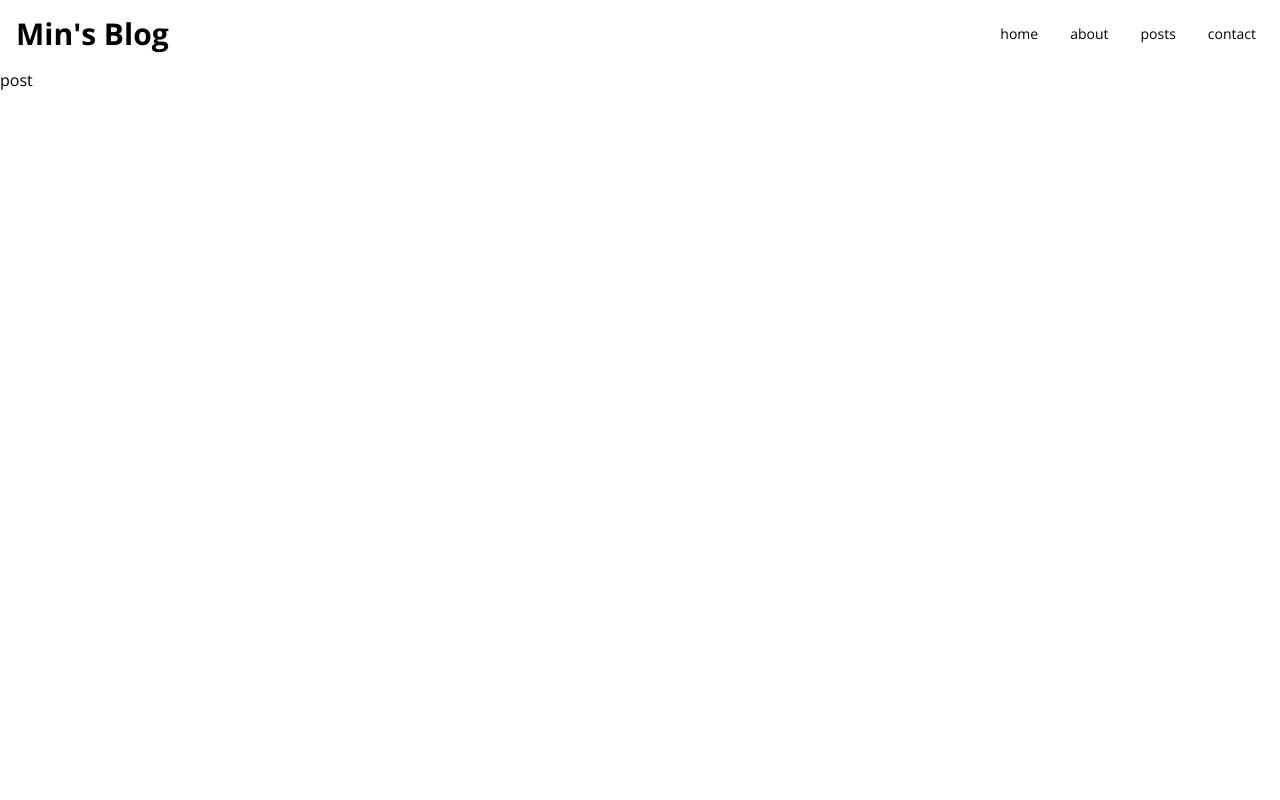
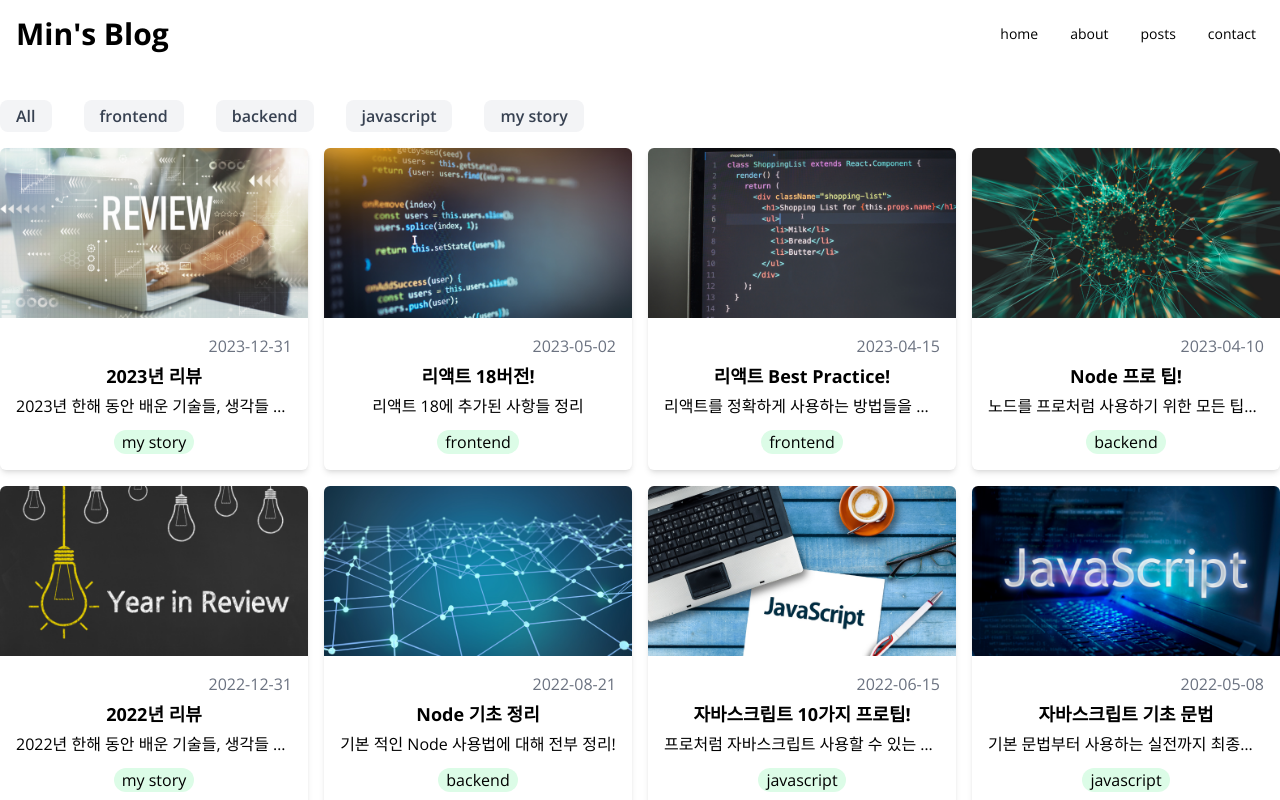
Before and after one commit to MintaekCho/Blog-app, a Next.js app: page /posts in a window 1280 px wide. Shown: the top 800 px of the page. Built offline with nearby package versions, Linux system fonts and the light colour scheme.

Commit message:
feat: Posts 페이지, category별 필터링 적용

```diff
--- a/src/app/layout.tsx
+++ b/src/app/layout.tsx
@@ -20,7 +20,7 @@ export default function RootLayout({
       <body className="flex flex-col mx-auto max-w-screen-2xl ">
         <Header />
         <main className="grow">{children}</main>
-        {/* <Footer /> */}
+        <Footer />
       </body>
     </html>
   );
--- a/src/app/page.tsx
+++ b/src/app/page.tsx
@@ -4,7 +4,7 @@ import YouMayLikePost from "@/components/YouMayLikePost";
 
 export default function Home() {
   return (
-    <section className="">
+    <section className="p-4">
       <Profile />
       <FeturedPosts />
       <YouMayLikePost />
--- a/src/app/posts/page.tsx
+++ b/src/app/posts/page.tsx
@@ -1,9 +1,10 @@
-import React from 'react';
+import { getAllPosts } from '@/api/posts';
+import Category from '@/components/Category';
+import GridPosts from '@/components/GridPosts';
+import MainPosts from '@/components/MainPosts';
 
-export default function PostPage() {
-    return (
-        <div>
-            post
-        </div>
-    );
+export default async function PostPage() {
+    const posts = await getAllPosts();
+
+    return <MainPosts posts={posts} />
 }
--- /dev/null
+++ b/src/components/Category.tsx
@@ -0,0 +1,14 @@
+import React from "react";
+
+export default function Category({setCategory}: any) {
+  const category = ["All", "frontend", "backend", "javascript", "my story"];
+
+
+  return (
+    <ul className="flex gap-8 text-gray-700 font-semibold">
+      {category.map((c) => (
+        <li onClick={() => setCategory(c)} className="px-4 py-1 bg-gray-100 rounded-lg cursor-pointer hover:bg-gray-500 hover:text-white">{c}</li>
+      ))}
+    </ul>
+  );
+}
--- a/src/components/FeaturedPosts.tsx
+++ b/src/components/FeaturedPosts.tsx
@@ -1,17 +1,13 @@
-import { getAllPosts, getFeaturedPost } from "@/api/posts";
+import { getFeaturedPost } from "@/api/posts";
 import React from "react";
-import PostCard from "./PostCard";
+import GridPosts from "./GridPosts";
 
 export default async function FeturedPosts() {
   const posts = await getFeaturedPost();
   return (
     <section className="">
       <h2 className="text-xl font-bold my-2">Featured Posts</h2>
-      <div className="grid grid-cols-1 sm:grid-cols-2 md:grid-cols-3 lg:grid-cols-4 gap-4">
-        {posts.map((post, i) => (
-          <PostCard key={i} post={post} />
-        ))}
-      </div>
+      <GridPosts posts={posts} />
     </section>
   );
 }
--- a/src/components/Footer.tsx
+++ b/src/components/Footer.tsx
@@ -2,7 +2,7 @@ import React from 'react';
 
 export default function Footer() {
     return (
-        <footer className='absolute bottom-0 bg-black w-full text-white text-center'>
+        <footer className='bg-black w-full text-white text-center'>
             footer
         </footer>
     );
--- /dev/null
+++ b/src/components/GridPosts.tsx
@@ -0,0 +1,13 @@
+import { Post } from "@/api/posts";
+import React from "react";
+import PostCard from "./PostCard";
+
+export default function GridPosts({ posts }: { posts: Post[] }) {
+  return (
+    <section className="grid grid-cols-1 sm:grid-cols-2 md:grid-cols-3 lg:grid-cols-4 gap-4">
+      {posts.map((post, i) => (
+        <PostCard key={i} post={post} />
+      ))}
+    </section>
+  );
+}
--- /dev/null
+++ b/src/components/MainPosts.tsx
@@ -0,0 +1,25 @@
+"use client";
+import { Post } from "@/api/posts";
+import React, { useEffect, useState } from "react";
+import Category from "./Category";
+import GridPosts from "./GridPosts";
+
+export default function MainPosts({ posts }: { posts: Post[] }) {
+  const [activePosts, setActivePosts] = useState<Post[]>(posts);
+  const [category, setCategory] = useState("All");
+
+  useEffect(() => {
+    if (category === "All") {
+      setActivePosts(posts);
+    } else {
+      setActivePosts(posts.filter((post) => post.category === category));
+    }
+  }, [category]);
+
+  return (
+    <section className="mt-8 flex flex-col gap-4">
+      <Category setCategory={setCategory} />
+      {activePosts && <GridPosts posts={activePosts} />}
+    </section>
+  );
+}
--- a/src/components/PostCard.tsx
+++ b/src/components/PostCard.tsx
@@ -7,7 +7,7 @@ export default function PostCard({ post }: { post: Post }) {
   const { title, description, category, date, path } = post;
   return (
     <Link href={`/posts/${path}`}>
-      <article className="rounded-md overflow-hidden shadow-lg">
+      <article className="rounded-md overflow-hidden shadow-md hover:shadow-lg">
         <Image
         className="w-full"
           src={`/images/posts/${path}.png`}
@@ -16,7 +16,7 @@ export default function PostCard({ post }: { post: Post }) {
           height={200}
         />
         <div className="flex flex-col gap-1 items-center p-4">
-          <time className="self-end">{date}</time>
+          <time className="self-end text-gray-500">{date}</time>
           <h3 className="text-lg font-bold">{title}</h3>
           <p className="w-full truncate text-center">{description}</p>
           <p className="px-2  bg-green-100 rounded-full mt-2">{category}</p>
```
